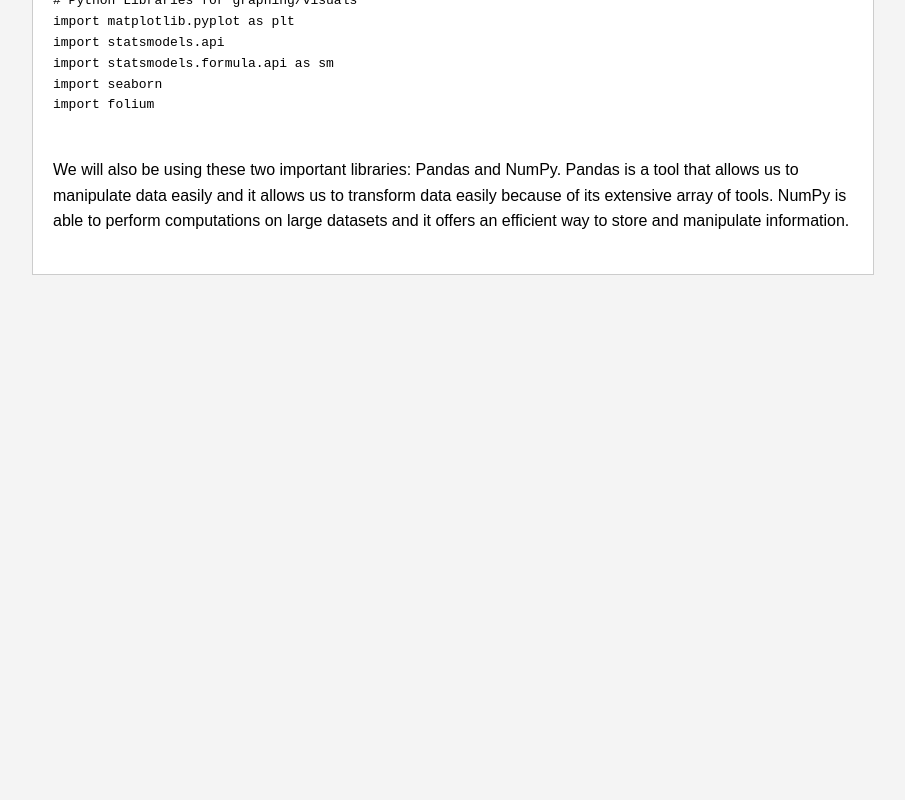
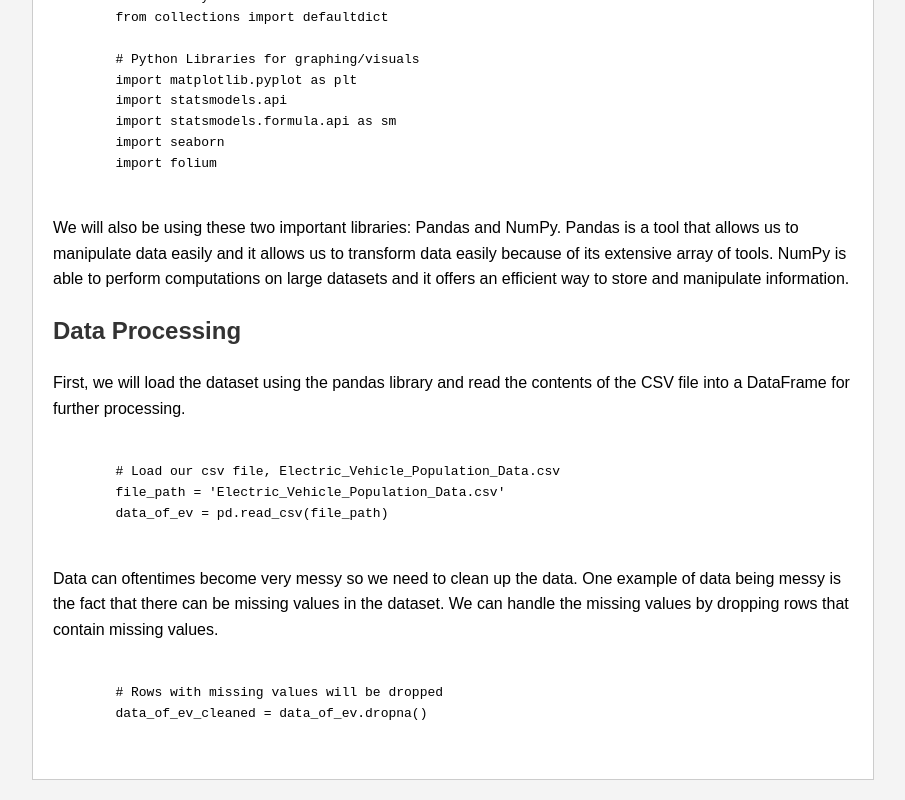
Before and after one commit to bmach1062/bmach1062.github.io, a plain HTML site: page index.html in a window 1280 px wide. Shown: the part 1421-2221 px from the top of the page, without its empty margins (187-1092 px from the left). Before the commit the page ends 1716 px from the top, so only its background shows below. Drawn offline with Linux system fonts and the light colour scheme.

Commit message:
Initial Comment

```diff
--- a/index.html
+++ b/index.html
@@ -58,6 +58,7 @@
         <li>Interpretation: Insight & Policy Decision</li>
     </ol>
 
+    <h2>Data Collection</h2>
     <p>
         The first part of the data science lifecycle is data collection. In our project, we focused on gathering relevant information about the population of electric vehicles. We obtained our primary dataset, “Electruc_Vehicle_Population_Data.csv,” from the Department of Licensing (DOL) in Washington State and this dataset provides us comprehensive details on electric vehicles, including their make, model, electric range, and many other attributes.
     </p>
@@ -91,6 +92,26 @@ import folium
         We will also be using these two important libraries: Pandas and NumPy. Pandas is a tool that allows us to manipulate data easily and it allows us to transform data easily because of its extensive array of tools. NumPy is able to perform computations on large datasets and it offers an efficient way to store and manipulate information.
     </p>
 
+    <h2>Data Processing</h2>
+    <p>
+        First, we will load the dataset using the pandas library and read the contents of the CSV file into a DataFrame for further processing.
+    </p>
+
+    <pre><code class="language-python">
+        # Load our csv file, Electric_Vehicle_Population_Data.csv
+        file_path = 'Electric_Vehicle_Population_Data.csv'
+        data_of_ev = pd.read_csv(file_path)
+    </code></pre>
+
+    <p>
+        Data can oftentimes become very messy so we need to clean up the data. One example of data being messy is the fact that there can be missing values in the dataset. We can handle the missing values by dropping rows that contain missing values.
+    </p>
+
+    <pre><code class="language-python">
+        # Rows with missing values will be dropped
+        data_of_ev_cleaned = data_of_ev.dropna()
+    </code></pre>
+
 
 </div>
 </body>
```
Also changed, not shown: 2 other files. Lines whose indentation alone changed are shown as unchanged.
